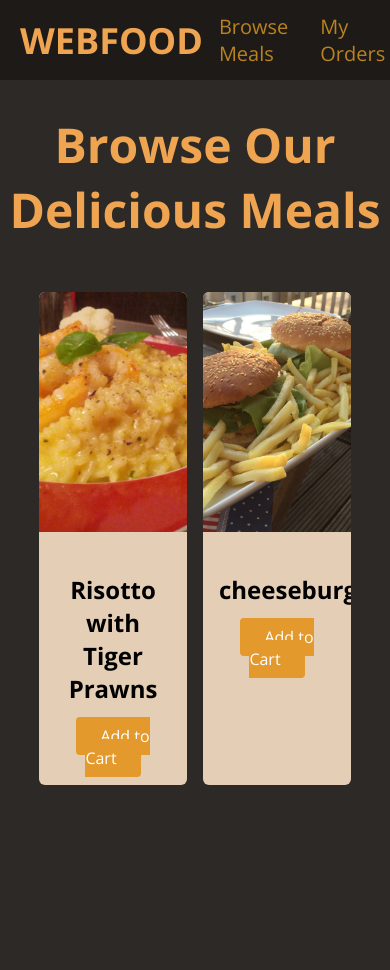
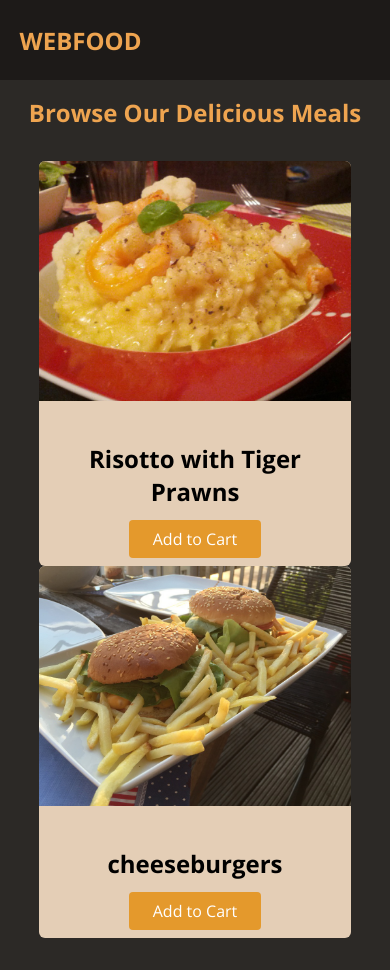
Before and after one commit to Ellie998/100Days-meal-order-page, a plain HTML site: page index.html in a window 390 px wide. Before the commit the page ends 844 px from the top, so only its background shows below. Drawn offline with nearby package versions, Linux system fonts and the light colour scheme.

Commit message:
change px unit to rem and add media query

```diff
--- a/styles/styles.css
+++ b/styles/styles.css
@@ -9,12 +9,12 @@ a {
 }
 
 #main-header {
-  height: 80px;
+  height: 5rem;
   display: flex;
   justify-content: space-between;
   align-items: center;
   background-color: rgb(29, 26, 24);
-  padding: 0 20px;
+  padding: 0 5%;
   /* background-color: rgb(26, 25, 24);
   display: flex;
   justify-content: space-between;
@@ -28,7 +28,7 @@ header a {
 }
 
 #logo {
-  font-size: 36px;
+  font-size: 1.5rem;
   font-weight: bold;
   color: rgb(238, 164, 80);
   text-transform: uppercase;
@@ -43,12 +43,12 @@ header a {
 }
 
 #main-header ul li {
-  margin: 0 16px;
+  margin: 0 1rem;
 }
 
 #main-header nav a {
   color: rgb(185, 131, 31);
-  font-size: 20px;
+  font-size: 1.25rem;
 }
 
 #main-header nav a:hover {
@@ -63,21 +63,23 @@ header a {
 main h1 {
   text-align: center;
   color: rgb(238, 164, 80);
-  font-size: 48px;
+  font-size: 3rem;
   /* text-shadow: 1px 1px 2px rgb(230, 151, 16);   */
 }
 
 #latest-products {
   width: 80%;
-  margin: 50px auto;
+  margin: 2rem auto;
 }
 
 #latest-products ul {
   display: grid;
   grid-template-columns: 1fr 1fr;
-  gap: 16px;
+  gap: 1rem;
   margin: 0;
   padding: 0;
+  list-style: none;
+
   /*   display: flex;
   justify-content: center; */
 }
@@ -101,21 +103,22 @@ main h1 {
 }
 
 .food-item img {
-  height: 240px;
+  height: 15rem;
   width: 100%;
   object-fit: cover;
 }
 
 .food-item-content {
-  padding: 16px;
+  padding:1rem;
   text-align: center;
 }
+
 
 .button {
   background-color: rgb(228, 153, 44);
   color: white;
   border-radius: 4px;
-  padding: 8px 24px;
+  padding: 0.5rem 1.5rem;
   /* width: 120px;
   font-size: 18px;
   background-color: rgb(255, 174, 0);
@@ -137,3 +140,19 @@ main ul h2 {
 }
 
  */
+
+@media (max-width: 48rem) {
+
+  #main-header nav {
+    display: none;
+    }
+
+    main h1 {
+      font-size: 1.5rem;
+    }
+  #latest-products ul {
+    grid-template-columns: 1fr;
+    /* grid-template-columns: 100%; */
+    gap: 0;
+  }
+}
```
